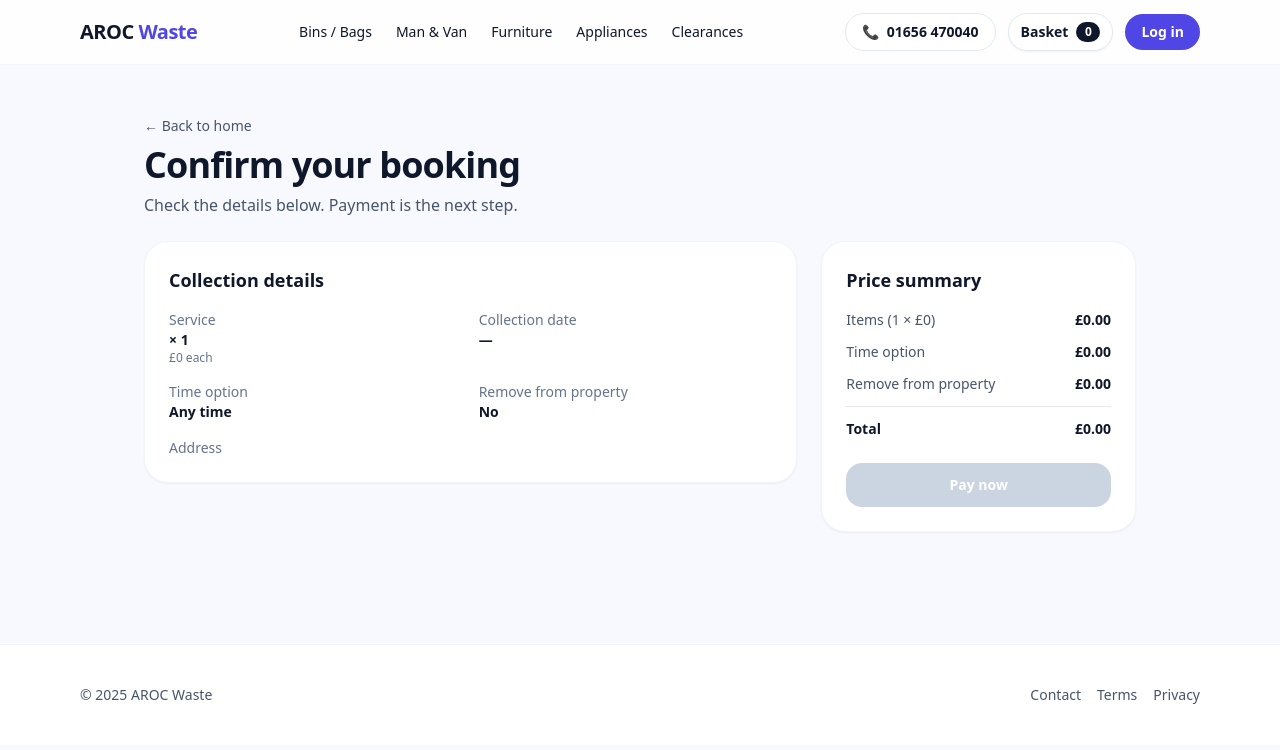
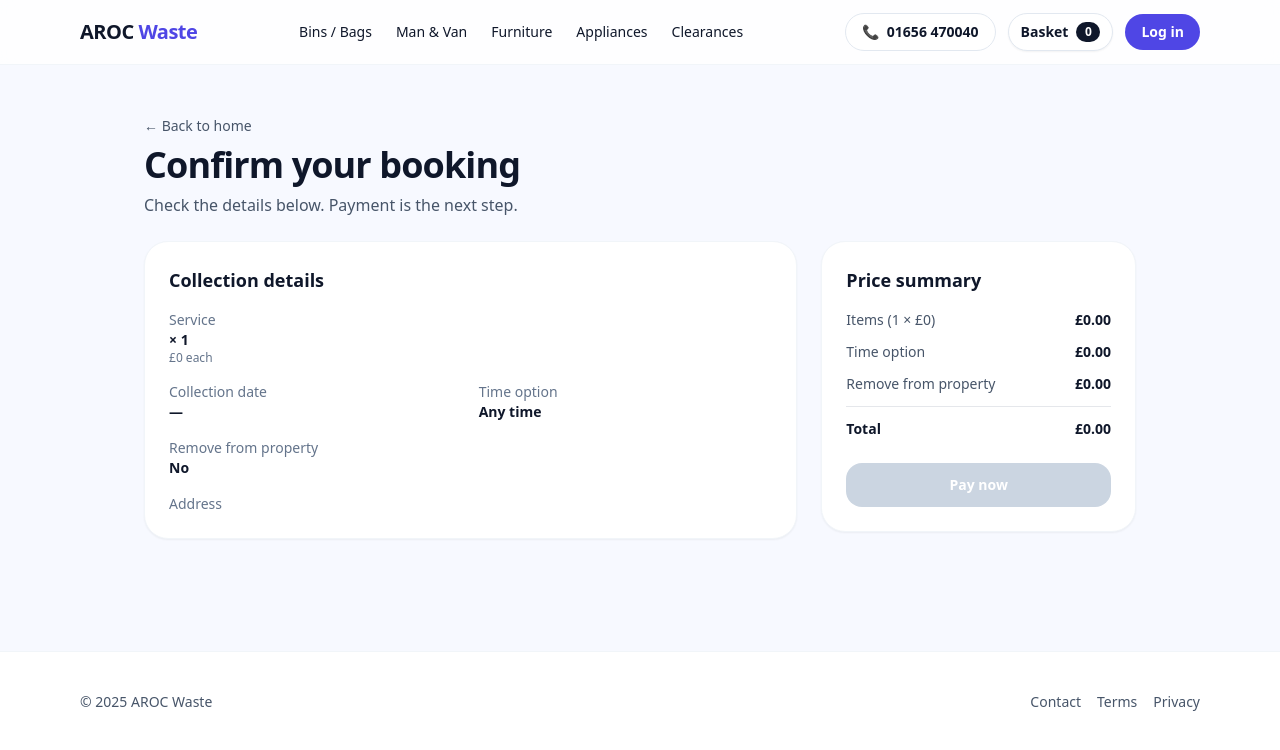
Before and after one commit to othomas555/arocwaste, a Next.js app: page /confirm in a window 1280 px wide. Shown: the top 750 px of the page. Built offline with nearby package versions, Linux system fonts and the light colour scheme.

Commit message:
Update confirm.js

```diff
--- a/pages/confirm.js
+++ b/pages/confirm.js
@@ -29,6 +29,14 @@ function prettyTimeOption(key) {
   return "Any time";
 }
 
+function safeParseJSON(str, fallback) {
+  try {
+    return JSON.parse(str);
+  } catch {
+    return fallback;
+  }
+}
+
 export default function ConfirmPage() {
   const router = useRouter();
   const q = router.query;
@@ -37,10 +45,69 @@ export default function ConfirmPage() {
   const [payError, setPayError] = useState("");
 
   const data = useMemo(() => {
+    const mode = String(q.mode || "");
+
+    // Basket mode: items passed as encoded JSON string
+    if (mode === "basket" && q.items) {
+      const raw = typeof q.items === "string" ? q.items : String(q.items || "");
+      const decoded = decodeURIComponent(raw);
+      const items = safeParseJSON(decoded, []);
+
+      const cleanItems = Array.isArray(items)
+        ? items
+            .filter((x) => x && x.title)
+            .map((x) => ({
+              id: String(x.id || ""),
+              category: String(x.category || ""),
+              slug: String(x.slug || ""),
+              title: String(x.title || ""),
+              unitPrice: Number(x.unitPrice || 0),
+              qty: Math.max(1, Number(x.qty || 1)),
+            }))
+        : [];
+
+      const itemsSubtotal = cleanItems.reduce((sum, it) => {
+        const unit = Number(it.unitPrice) || 0;
+        const qty = Math.max(1, Number(it.qty) || 1);
+        return sum + unit * qty;
+      }, 0);
+
+      const timeAdd = Number(q.timeAdd ?? 0);
+      const removeAdd = Number(q.removeAdd ?? 0);
+      const total = Number(q.total ?? itemsSubtotal + timeAdd + removeAdd);
+
+      return {
+        mode: "basket",
+        items: cleanItems,
+        itemsSubtotal,
+
+        date: q.date || "",
+        routeDay: q.routeDay || "",
+        routeArea: q.routeArea || "",
+
+        time: q.time || "any",
+        timeAdd,
+
+        remove: q.remove || "no",
+        removeAdd,
+
+        name: q.name || "",
+        email: q.email || "",
+        phone: q.phone || "",
+        postcode: q.postcode || "",
+        address: q.address || "",
+        notes: q.notes || "",
+
+        total,
+      };
+    }
+
+    // Default: single item mode (existing behaviour)
     const base = Number(q.base ?? 0);
     const qty = Math.max(1, Number(q.qty ?? 1));
 
     return {
+      mode: "single",
       item: q.item || "",
       title: q.title || "",
       base,
@@ -67,16 +134,14 @@ export default function ConfirmPage() {
     };
   }, [q]);
 
-  const itemsSubtotal = data.base * data.qty;
-
   const hasBasics =
-    data.title &&
     data.date &&
     data.name &&
     data.email &&
     data.phone &&
     data.postcode &&
-    data.address;
+    data.address &&
+    (data.mode === "basket" ? data.items?.length > 0 : !!data.title);
 
   async function payNow() {
     try {
@@ -128,14 +193,38 @@ export default function ConfirmPage() {
                 <h2 className="text-lg font-semibold text-slate-900">Collection details</h2>
 
                 <div className="mt-4 grid gap-4 sm:grid-cols-2 text-sm">
+                  <div className="sm:col-span-2">
+                    <div className="text-slate-500">Service</div>
+
+                    {data.mode === "basket" ? (
+                      <div className="mt-2 space-y-2">
+                        {data.items.map((it) => (
+                          <div
+                            key={it.id || `${it.category}:${it.slug}:${it.title}`}
+                            className="flex items-start justify-between gap-4 rounded-2xl border border-slate-100 bg-slate-50 p-3"
+                          >
                             <div>
-                    <div className="text-slate-500">Service</div>
+                              <div className="font-semibold text-slate-900">
+                                {it.title} × {it.qty}
+                              </div>
+                              <div className="text-xs text-slate-500">
+                                £{Number(it.unitPrice).toFixed(2)} each • {it.category}
+                              </div>
+                            </div>
+                            <div className="font-semibold text-slate-900">
+                              {money((Number(it.unitPrice) || 0) * (Number(it.qty) || 0))}
+                            </div>
+                          </div>
+                        ))}
+                      </div>
+                    ) : (
+                      <>
                         <div className="font-semibold text-slate-900">
                           {data.title} × {data.qty}
                         </div>
-                    <div className="text-xs text-slate-500">
-                      £{data.base} each
-                    </div>
+                        <div className="text-xs text-slate-500">£{data.base} each</div>
+                      </>
+                    )}
                   </div>
 
                   <div>
@@ -193,12 +282,19 @@ export default function ConfirmPage() {
                 <h2 className="text-lg font-semibold text-slate-900">Price summary</h2>
 
                 <div className="mt-4 space-y-3 text-sm">
+                  {data.mode === "basket" ? (
+                    <div className="flex justify-between">
+                      <span className="text-slate-600">Items subtotal</span>
+                      <span className="font-semibold">{money(data.itemsSubtotal)}</span>
+                    </div>
+                  ) : (
                     <div className="flex justify-between">
                       <span className="text-slate-600">
                         Items ({data.qty} × £{data.base})
                       </span>
-                    <span className="font-semibold">{money(itemsSubtotal)}</span>
+                      <span className="font-semibold">{money(data.base * data.qty)}</span>
                     </div>
+                  )}
 
                   <div className="flex justify-between">
                     <span className="text-slate-600">Time option</span>
@@ -235,6 +331,17 @@ export default function ConfirmPage() {
                     {payError}
                   </div>
                 )}
+
+                {data.mode === "basket" && (
+                  <div className="mt-4">
+                    <Link
+                      href="/basket"
+                      className="inline-flex w-full items-center justify-center rounded-2xl border border-slate-200 bg-white px-6 py-3 text-sm font-semibold text-slate-900 hover:bg-slate-50"
+                    >
+                      Edit basket
+                    </Link>
+                  </div>
+                )}
               </div>
             </div>
           </div>
```
Lines whose indentation alone changed are shown as unchanged.
